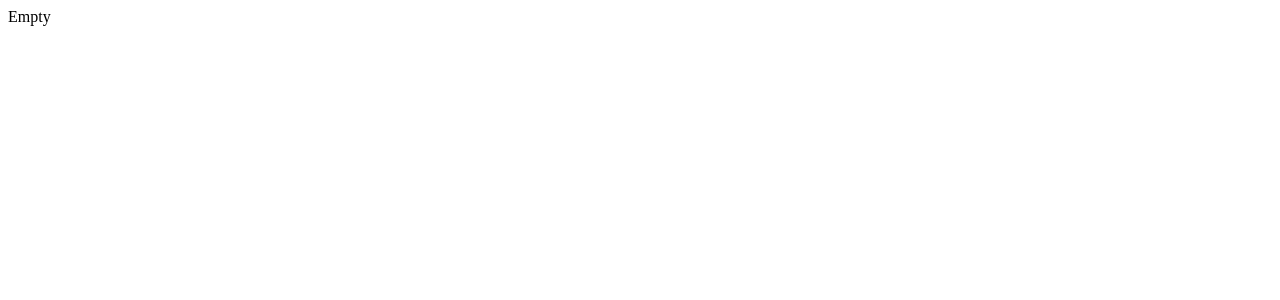
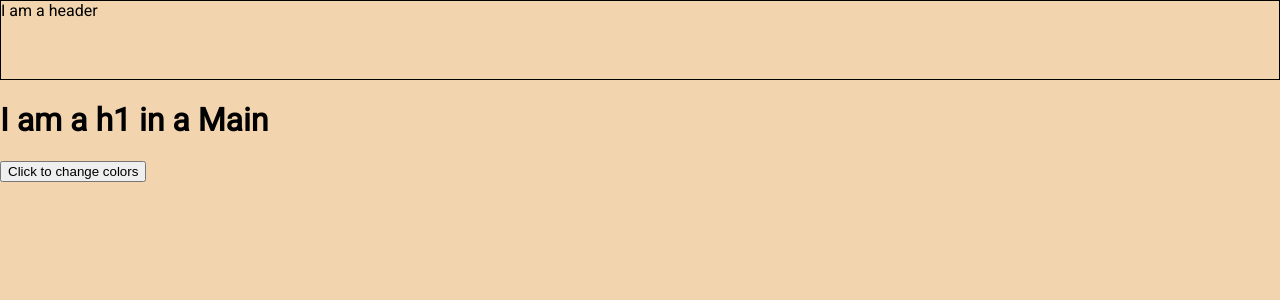
Before and after one commit to j-toscani/keepIt, a React (Create React App) app in the folder client/: page / in a window 1280 px wide. Shown: the top 300 px of the page. Built offline with nearby package versions, Linux system fonts and the light colour scheme.

Commit message:
add samplecode in appJS to check functionality, test and implement global Styles

```diff
--- a/client/src/App.js
+++ b/client/src/App.js
@@ -1,7 +1,37 @@
 import React from "react";
+import styled, { ThemeProvider } from "styled-components";
+import GlobalStyles from "./GlobalStyles";
+import colorTheme from "./themes/colorTheme";
+import darkTheme from "./themes/darkTheme";
+
+const Container = styled.div`
+  margin: 0;
+  padding: 0;
+  display: grid;
+  grid-template: 80px 1fr / 1fr;
+`;
 
 function App() {
-  return <div>Empty</div>;
+  const [darkmode, setDarkmode] = React.useState(false);
+
+  function toggleTheme() {
+    setDarkmode(!darkmode);
+  }
+
+  return (
+    <ThemeProvider theme={darkmode ? darkTheme : colorTheme}>
+      <Container>
+        <GlobalStyles />
+        <header style={{ border: "1pt black solid" }} black>
+          I am a header
+        </header>
+        <main>
+          <h1>I am a h1 in a Main</h1>
+          <button onClick={toggleTheme}> Click to change colors</button>
+        </main>
+      </Container>
+    </ThemeProvider>
+  );
 }
 
 export default App;
--- a/client/src/GlobalStyles.js
+++ b/client/src/GlobalStyles.js
@@ -10,6 +10,8 @@ body {
   font-size: 16px;
   margin: 0;
   padding: 0;
+  background: ${props => props.theme.main};
+  color: ${props => props.theme.accentFont};
   font-family: 'Roboto', sans-serif;
 }
 `;
```
